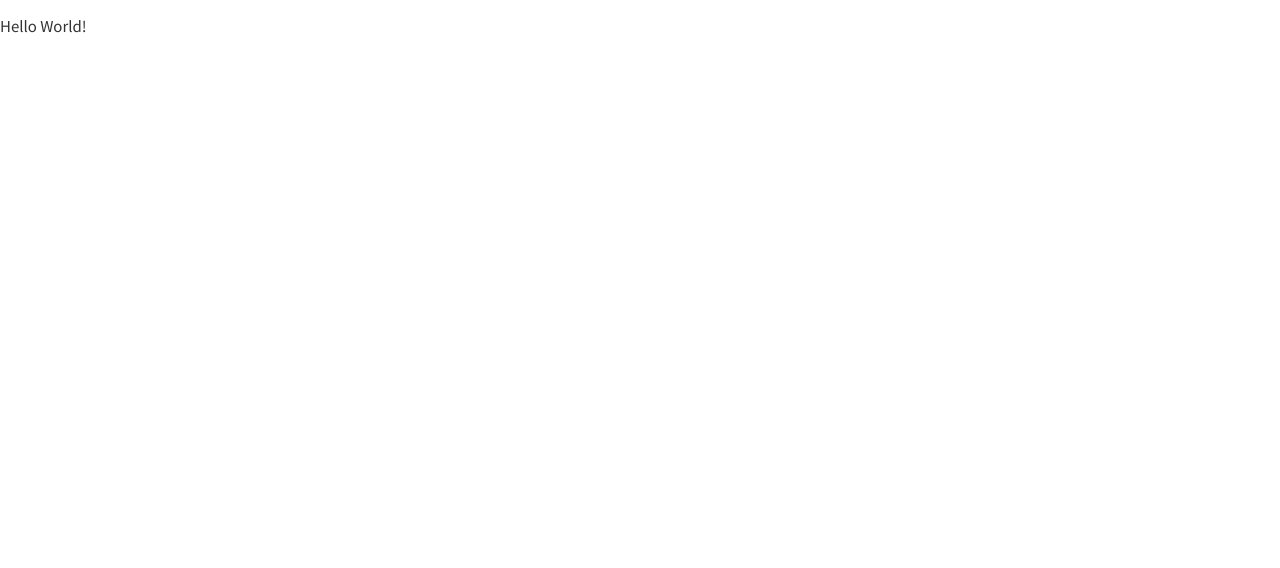
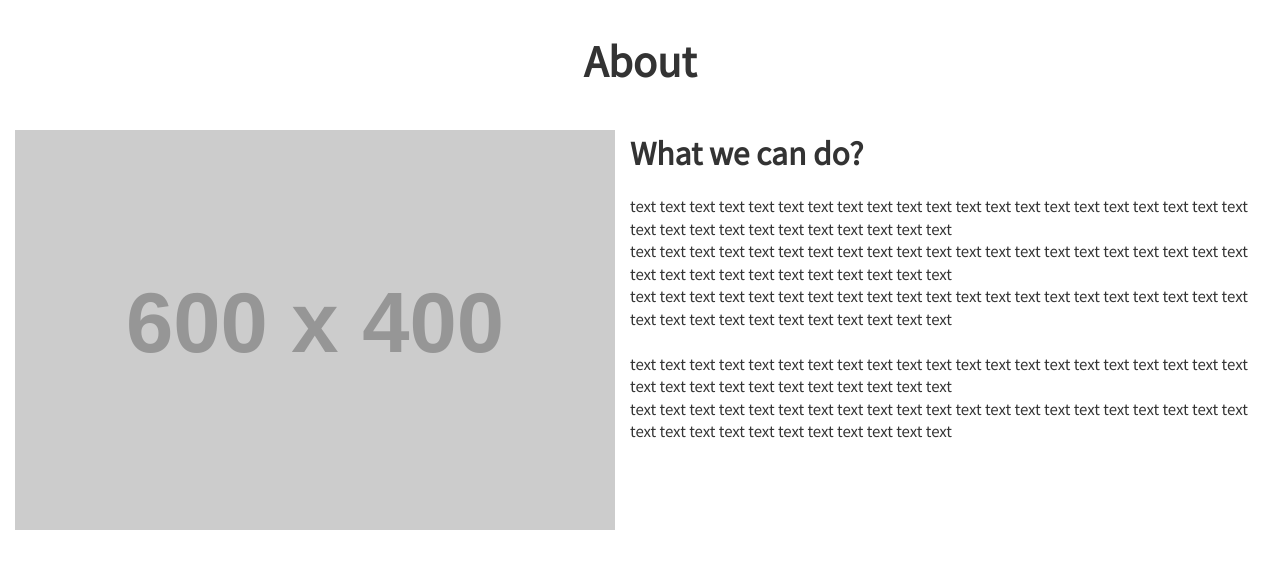
Before and after one commit to shumpei-kayano/html-css-tutorial, a plain HTML site: page 4.ex/index.html in a window 1280 px wide. Drawn offline with Linux system fonts and the light colour scheme; files that its build step writes are made by us from their sources; placeholder pictures from the web are drawn by us.

Commit message:
aboutの作成

```diff
--- a/4.ex/assets/css/_projects.scss
+++ b/4.ex/assets/css/_projects.scss
@@ -0,0 +1,29 @@
+// section
+.section{
+    padding: 30px 15px;
+}
+.section-headline{
+    text-align: center;
+    font-size: 40px;
+    font-weight: bold;
+    margin: 0 0 40px;
+}
+
+// about
+.about{
+    margin: 0;
+    display: flex;
+}
+.about-image{
+
+}
+.about-caption{
+    padding-left: 15px;
+}
+.about-headline{
+    margin: 0 0 20px;
+    font-size: 30px;
+}
+.about-discription{
+
+}
--- a/4.ex/index.html
+++ b/4.ex/index.html
@@ -18,7 +18,25 @@
 </head>
 <body>
 
-    <p>Hello World!</p>
+
+    <section class="section">
+        <!-- セクショニングコンテンツの中のh1はレベルが一個下がるので入れてもOK -->
+        <h1 class="section-headline">About</h1>
+        <figure class="about">
+            <img src="https://dummyimage.com/600x400/000/fff" class="about-image" alt="About image">
+            <figcaption class="about-caption">
+                <h2 class="about-headline">What we can do?</h2>
+                <p class="about-discription">
+                    text text text text text text text text text text text text text text text text text text text text text text text text text text text text text text text text<br>
+                    text text text text text text text text text text text text text text text text text text text text text text text text text text text text text text text text<br>
+                    text text text text text text text text text text text text text text text text text text text text text text text text text text text text text text text text<br>
+                    <br>
+                    text text text text text text text text text text text text text text text text text text text text text text text text text text text text text text text text<br>
+                    text text text text text text text text text text text text text text text text text text text text text text text text text text text text text text text text<br>
+                </p>
+            </figcaption>
+        </figure>
+    </section>
 
     <script src="./assets/js/app.js"></script>
 </body>
```
Also changed, not shown: 4.ex/assets/css/style.css, 1 other file.
